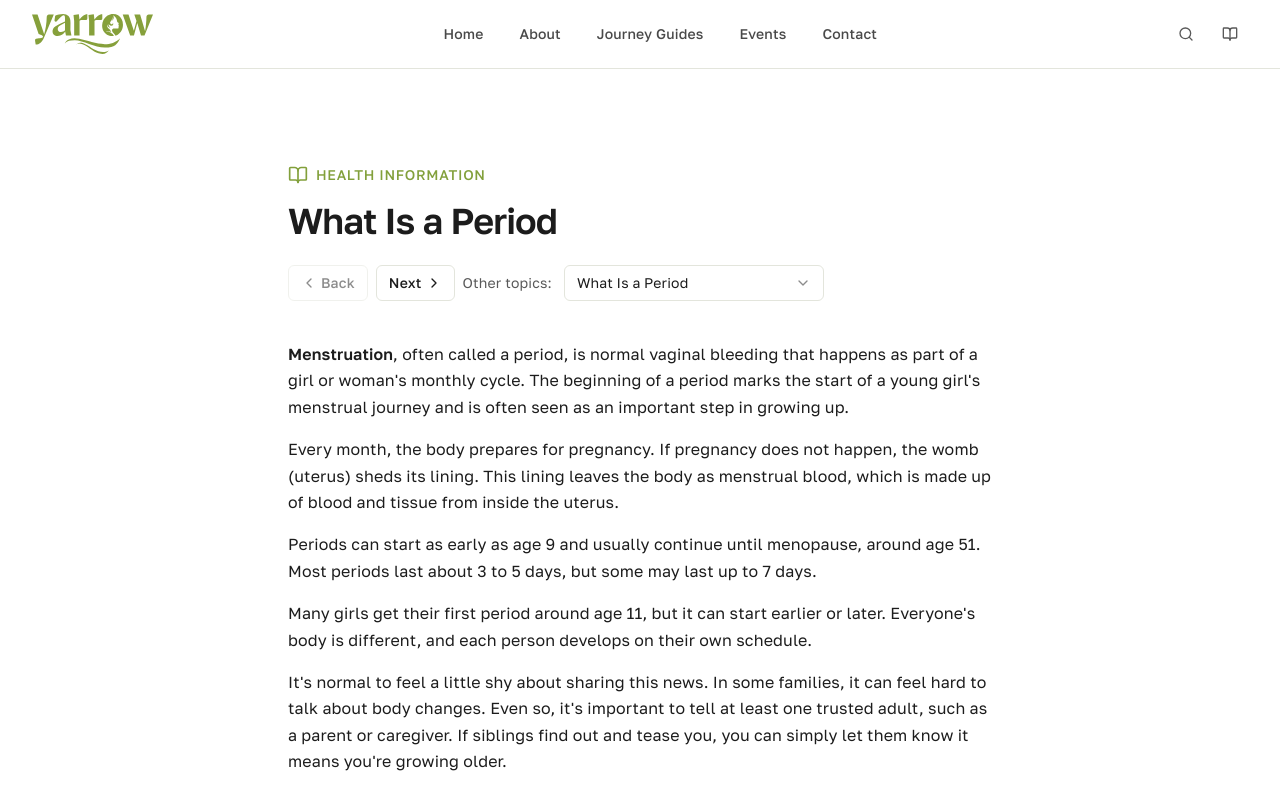
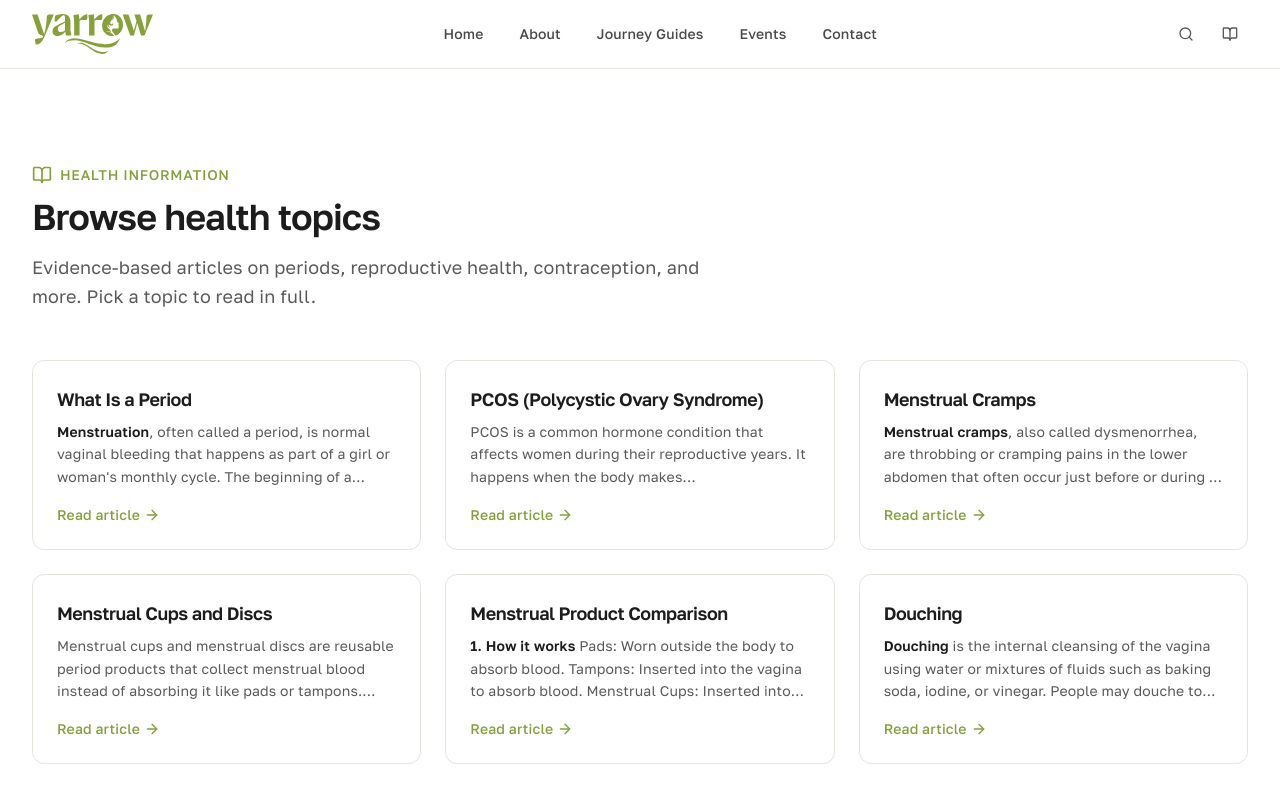
Before and after one commit to godfredakpan/yarrow, a React (Vite) app: page /info in a window 1280 px wide. Before the commit this address led to /info/what-is-a-period. Shown: the top 787 px of the page. Built offline with nearby package versions, Linux system fonts and the light colour scheme; the HTML template or start-up script is replaced by a standard one.

Commit message:
update changes

```diff
--- a/src/components/layout/Footer.tsx
+++ b/src/components/layout/Footer.tsx
@@ -9,7 +9,7 @@ const footerSections = {
       { name: "About", path: "/about" },
       { name: "Journey Guides", path: "/programs" },
       { name: "Events", path: "/events" },
-      { name: "Info", path: "/info/what-is-a-period" },
+      { name: "Info", path: "/info" },
       { name: "Contact", path: "/contact" },
     ],
   },
--- a/src/components/layout/Layout.tsx
+++ b/src/components/layout/Layout.tsx
@@ -1,17 +1,22 @@
 import { ReactNode } from "react";
 import { Header } from "./Header";
 import { Footer } from "./Footer";
+import { useHomeSidebar } from "@/contexts/HomeSidebarContext";
+import { HomeSidebarPanel } from "@/components/home/HomeSidebarPanel";
 
 interface LayoutProps {
   children: ReactNode;
 }
 
 export function Layout({ children }: LayoutProps) {
+  const homeSidebar = useHomeSidebar();
+
   return (
     <div className="min-h-screen flex flex-col">
       <Header />
       <main className="flex-1">{children}</main>
       <Footer />
+      {homeSidebar && <HomeSidebarPanel sidebar={homeSidebar} />}
     </div>
   );
 }
--- a/src/lib/healthTopics.ts
+++ b/src/lib/healthTopics.ts
@@ -51,7 +51,7 @@ It may look like a lot of blood, but most girls only lose a few tablespoons of b
 
 Periods are a natural and healthy part of life. They should not stop you from having fun, going to school, or enjoying everyday activities.
 
-If you have questions about your period, talk to a doctor, nurse, parent, or trusted family member. You can also send questions to us at care@yarrow.com.`;
+If you have questions about your period, talk to a doctor, nurse, parent, or trusted family member. You can also send questions to us at info@yarrowcare.org.`;
 
 // ─── Menstrual Cramps (from Menstrual Cramps.pdf) ───────────────────────────
 const menstrualCrampsFull = `**Menstrual cramps**, also called dysmenorrhea, are throbbing or cramping pains in the lower abdomen that often occur just before or during a menstrual period. They may also be accompanied by lower back pain, nausea, headaches, or fatigue. Many girls and women experience menstrual cramps at some point in their lives.
@@ -118,7 +118,7 @@ If your pain is caused by primary dysmenorrhea and requires medical treatment, h
 
 Always consult a healthcare provider to determine the best treatment option for you.
 
-If you have questions or would like more information, you can contact us at care@yarrow.com.`;
+If you have questions or would like more information, you can contact us at info@yarrowcare.org.`;
 
 // ─── Menstrual Cups and Discs (from Menstrual Cups and Discs.pdf) ─────────────
 const menstrualCupsAndDiscsFull = `
@@ -167,7 +167,7 @@ A healthcare provider can help answer questions about:
 
 Menstrual cups and discs are just one of many healthy period care options. The best choice is the one that feels safe, comfortable, and practical for each individual.
 
-For questions or support, contact a trusted healthcare provider or email care@yarrow.com.`;
+For questions or support, contact a trusted healthcare provider or email info@yarrowcare.org.`;
 
 // ─── PCOS (from PCOS.pdf) ─────────────────────────────────────────────────────
 const pcosFull = `
@@ -219,7 +219,7 @@ Regular checkins with a doctor can help prevent complications and support overal
 If you think you might have PCOS—or if you have it and want help managing your symptoms—talk with a healthcare professional.
 You are not alone, and support is available.
 
-For more answers, you can contact us at care@yarrow.com.`;
+For more answers, you can contact us at info@yarrowcare.org.`;
 
 // ─── Contraceptives (from Did you know.pdf — Contraceptives section only) ────
 const contraceptivesFull = `
@@ -391,7 +391,7 @@ A healthcare provider can help with:
 • Managing leaks or discomfort
 • Understanding safe use for teens or first-time users
 
-For additional questions or support, contact care@yarrow.com.`;
+For additional questions or support, contact info@yarrowcare.org.`;
 
 // ─── Douching (from Douching.pdf) ─────────────────────────────────────────────
 const douchingFull = `
@@ -549,7 +549,7 @@ You may not always be able to prevent a yeast infection, but a few healthy habit
 
 Yeast infections are common, treatable, and nothing to be embarrassed about. Understanding how they happen, recognizing the symptoms, and knowing when to seek help empowers you to take care of your body with confidence. With the right knowledge and care, most people can manage yeast infections easily and prevent them from coming back.
 
-For more information, contact care@yarrow.com`;
+For more information, contact info@yarrowcare.org`;
 
 export const healthTopics: HealthTopic[] = [
   {
--- a/src/pages/Index.tsx
+++ b/src/pages/Index.tsx
@@ -7,12 +7,8 @@ import { AgeQuiz } from "@/components/home/AgeQuiz";
 import { DidYouKnow } from "@/components/home/DidYouKnow";
 import { EventsPreview } from "@/components/home/EventsPreview";
 import { CTASection } from "@/components/home/CTASection";
-import { useHomeSidebar } from "@/contexts/HomeSidebarContext";
-import { HomeSidebarPanel } from "@/components/home/HomeSidebarPanel";
 
 const Index = () => {
-  const homeSidebar = useHomeSidebar();
-
   return (
     <Layout>
       <HeroSection />
@@ -23,8 +19,6 @@ const Index = () => {
       <DidYouKnow />
       <EventsPreview />
       <CTASection />
-
-      {homeSidebar && <HomeSidebarPanel sidebar={homeSidebar} />}
     </Layout>
   );
 };
--- a/src/pages/Info.tsx
+++ b/src/pages/Info.tsx
@@ -1,5 +1,5 @@
-import { useParams, useNavigate, Navigate } from "react-router-dom";
-import { ChevronLeft, ChevronRight, BookOpen } from "lucide-react";
+import { useParams, useNavigate, Navigate, Link } from "react-router-dom";
+import { ChevronLeft, ChevronRight, BookOpen, ArrowRight } from "lucide-react";
 import { Layout } from "@/components/layout/Layout";
 import { Button } from "@/components/ui/button";
 import {
@@ -16,23 +16,43 @@ import {
   healthTopics,
 } from "@/lib/healthTopics";
 
-/** Render a block that may contain inline **bold** */
+/** Normalize asterisk-like chars to ASCII * so **bold** is reliable (handles copy-paste Unicode) */
+function normalizeAsterisks(s: string): string {
+  return s
+    .replace(/\u2217/g, "*")  // ∗ (Unicode asterisk operator)
+    .replace(/\uFF0A/g, "*"); // ＊ (fullwidth asterisk)
+}
+
+/** Render text with **bold** converted to <strong> (no raw asterisks shown) */
 function renderInlineBold(text: string) {
-  const parts = text.split(/(\*\*[^*]+\*\*)/g);
-  return parts.map((part, j) =>
-    part.startsWith("**") && part.endsWith("**") ? (
+  const normalized = normalizeAsterisks(text);
+  const parts = normalized.split("**");
+  const segments: ({ type: "text"; value: string } | { type: "bold"; value: string })[] = [];
+  for (let i = 0; i < parts.length; i++) {
+    if (i % 2 === 0) {
+      if (parts[i].length > 0) segments.push({ type: "text", value: parts[i] });
+    } else {
+      segments.push({ type: "bold", value: parts[i] });
+    }
+  }
+  if (segments.length === 0 && text.length > 0) {
+    segments.push({ type: "text", value: normalized });
+  }
+  return segments.map((seg, j) =>
+    seg.type === "bold" ? (
       <strong key={j} className="font-semibold text-foreground">
-        {part.slice(2, -2)}
+        {seg.value}
       </strong>
     ) : (
-      <span key={j}>{part}</span>
+      <span key={j}>{seg.value}</span>
     )
   );
 }
 
 /** Simple render: paragraphs, **bold**, and • bullet lists */
 function TopicContent({ content }: { content: string }) {
-  const blocks = content.trim().split(/\n\n+/);
+  const normalizedContent = normalizeAsterisks(content);
+  const blocks = normalizedContent.trim().split(/\n\n+/);
   return (
     <div className="prose prose-lg max-w-none prose-headings:font-display prose-p:text-muted-foreground prose-p:leading-relaxed prose-ul:my-4 prose-li:text-muted-foreground prose-li:leading-relaxed">
       {blocks.map((block, i) => {
@@ -72,19 +92,64 @@ function TopicContent({ content }: { content: string }) {
   );
 }
 
+/** Index page: list all health topics so users can choose one */
+function InfoIndex() {
+  return (
+    <Layout>
+      <section className="section-padding">
+        <div className="container-journal">
+          <div className="max-w-2xl mb-12">
+            <div className="flex items-center gap-2 text-primary mb-3">
+              <BookOpen className="h-5 w-5" />
+              <span className="text-sm font-medium uppercase tracking-wider">Health information</span>
+            </div>
+            <h1 className="font-display text-3xl md:text-4xl mb-4 text-foreground">
+              Browse health topics
+            </h1>
+            <p className="text-lg text-muted-foreground leading-relaxed">
+              Evidence-based articles on periods, reproductive health, contraception, and more. Pick a topic to read in full.
+            </p>
+          </div>
+
+          <div className="grid sm:grid-cols-2 lg:grid-cols-3 gap-6">
+            {healthTopics.map((t) => (
+              <Link
+                key={t.slug}
+                to={`/info/${t.slug}`}
+                className="group flex flex-col rounded-xl border border-border bg-card p-6 text-left transition-all duration-200 hover:border-primary/30 hover:shadow-lg hover:shadow-foreground/[0.04]"
+              >
+                <h2 className="font-display text-lg font-semibold text-foreground mb-2 group-hover:text-primary transition-colors">
+                  {t.title}
+                </h2>
+                <p className="text-sm text-muted-foreground leading-relaxed line-clamp-3 flex-1">
+                  {renderInlineBold(t.summary)}
+                </p>
+                <span className="inline-flex items-center gap-1 mt-4 text-sm font-medium text-primary group-hover:gap-2 transition-all">
+                  Read article
+                  <ArrowRight className="h-4 w-4" />
+                </span>
+              </Link>
+            ))}
+          </div>
+        </div>
+      </section>
+    </Layout>
+  );
+}
+
 export default function Info() {
   const { slug } = useParams<{ slug: string }>();
   const navigate = useNavigate();
 
   if (!slug) {
-    return <Navigate to={`/info/${healthTopicSlugs[0]}`} replace />;
+    return <InfoIndex />;
   }
 
   const topic = getTopicBySlug(slug);
   const { prev, next } = getPrevNextSlug(slug);
 
   if (!topic) {
-    return <Navigate to={`/info/${healthTopicSlugs[0]}`} replace />;
+    return <Navigate to="/info" replace />;
   }
 
   return (
@@ -93,7 +158,9 @@ export default function Info() {
         <div className="container-journal max-w-3xl">
           <div className="flex items-center gap-2 text-primary mb-4">
             <BookOpen className="h-5 w-5" />
-            <span className="text-sm font-medium uppercase tracking-wider">Health information</span>
+            <Link to="/info" className="text-sm font-medium uppercase tracking-wider hover:underline">
+              Health information
+            </Link>
           </div>
           <h1 className="font-display text-3xl md:text-4xl mb-6 text-foreground">
             {topic.title}
```
